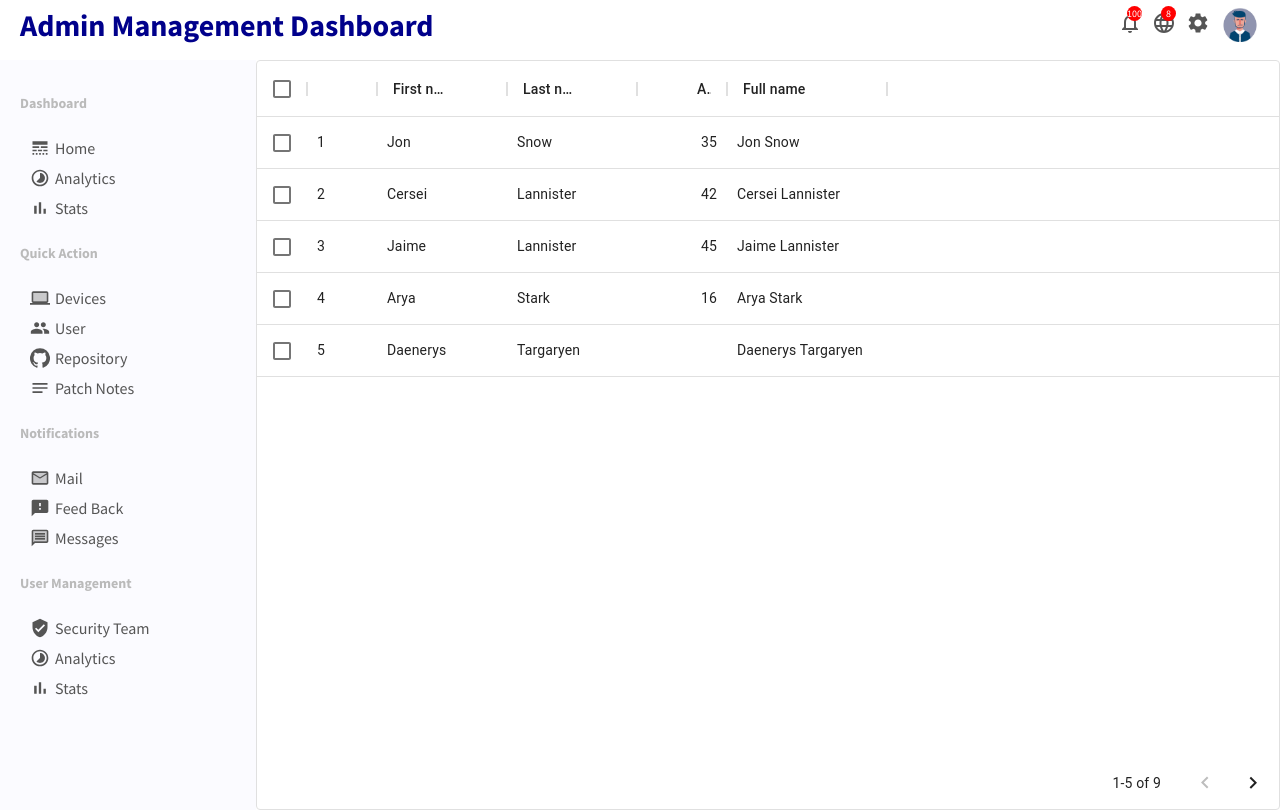
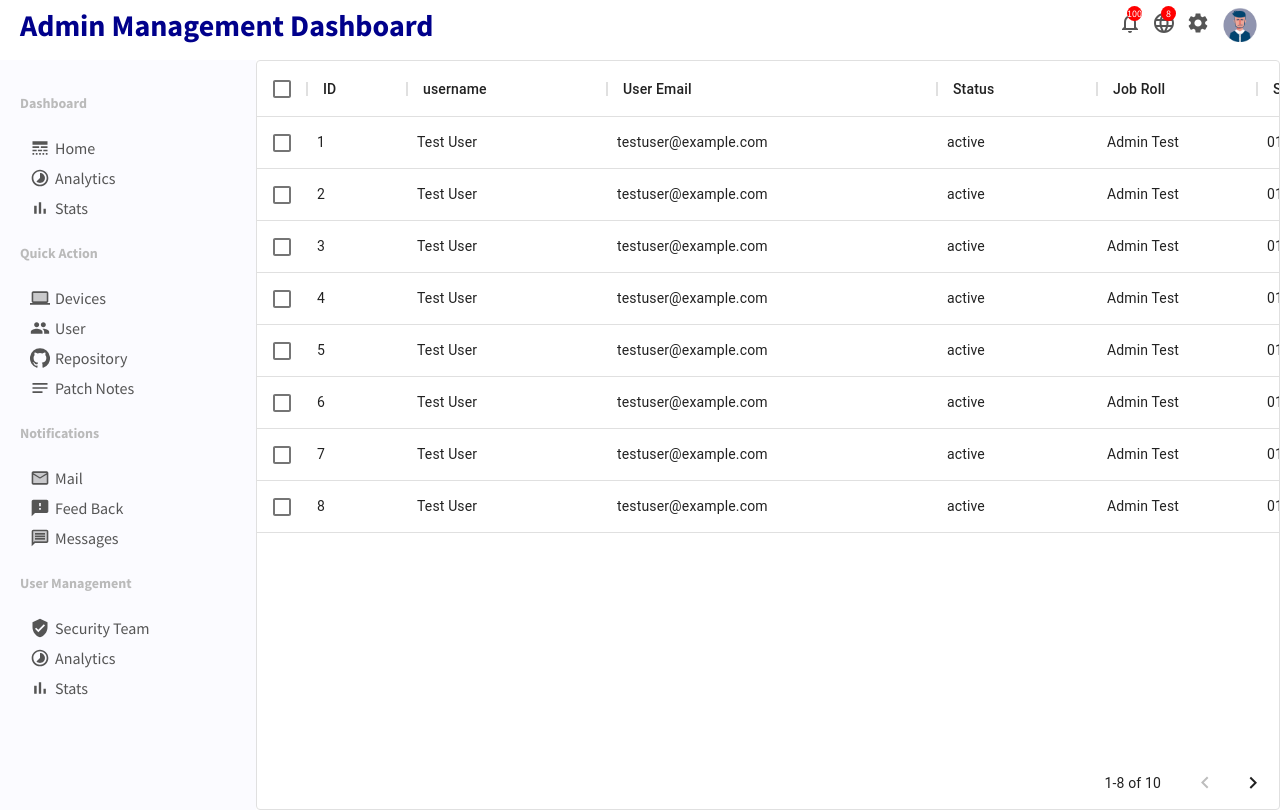
Before and after one commit to sayanmondal2098/patch-server-dashboard, a React (Create React App) app: page /userlist in a window 1280 px wide. Built offline with nearby package versions, Linux system fonts and the light colour scheme.

Commit message:
update basic delete

```diff
--- a/src/dummyData.js
+++ b/src/dummyData.js
@@ -72,3 +72,76 @@ export const Userdata = [
         amt: 2100,
       },
   ];
+
+export const userRows = [
+    { id: 1,
+      username: 'Test User',
+      email: 'testuser@example.com',
+      status: "active",
+      jobRoll: 'Admin Test',
+      StartDate: '01 Jan 2022',
+     },
+     { id: 2,
+        username: 'Test User',
+        email: 'testuser@example.com',
+        status: "active",
+        jobRoll: 'Admin Test',
+        StartDate: '01 Jan 2022',
+       },
+       { id: 3,
+        username: 'Test User',
+        email: 'testuser@example.com',
+        status: "active",
+        jobRoll: 'Admin Test',
+        StartDate: '01 Jan 2022',
+       },
+       { id: 4,
+        username: 'Test User',
+        email: 'testuser@example.com',
+        status: "active",
+        jobRoll: 'Admin Test',
+        StartDate: '01 Jan 2022',
+       },
+       { id: 5,
+        username: 'Test User',
+        email: 'testuser@example.com',
+        status: "active",
+        jobRoll: 'Admin Test',
+        StartDate: '01 Jan 2022',
+       },
+       { id: 6,
+        username: 'Test User',
+        email: 'testuser@example.com',
+        status: "active",
+        jobRoll: 'Admin Test',
+        StartDate: '01 Jan 2022',
+       },
+       { id: 7,
+        username: 'Test User',
+        email: 'testuser@example.com',
+        status: "active",
+        jobRoll: 'Admin Test',
+        StartDate: '01 Jan 2022',
+       },
+       { id: 8,
+        username: 'Test User',
+        email: 'testuser@example.com',
+        status: "active",
+        jobRoll: 'Admin Test',
+        StartDate: '01 Jan 2022',
+       },
+       { id: 9,
+        username: 'Test User',
+        email: 'testuser@example.com',
+        status: "active",
+        jobRoll: 'Admin Test',
+        StartDate: '01 Jan 2022',
+       },
+       { id: 10,
+        username: 'Test User',
+        email: 'testuser@example.com',
+        status: "active",
+        jobRoll: 'Admin Test',
+        StartDate: '01 Jan 2022',
+       },
+        ];
--- a/src/pages/userList/userList.css
+++ b/src/pages/userList/userList.css
@@ -1,3 +1,18 @@
 .userList {
     flex: 4;
+    align-items: center;
 }
+
+.userListEdit{
+    border: none;
+    border-radius: 10px;
+    padding: 5px 10px;
+    background-color: #3bb077;
+    color: #fff;
+    cursor: pointer;
+}
+
+.userListDelete{
+    color: red;
+    cursor: pointer;
+}
--- a/src/pages/userList/userList.jsx
+++ b/src/pages/userList/userList.jsx
@@ -1,49 +1,71 @@
 import React from 'react';
 import { DataGrid } from '@material-ui/data-grid'
+import { DeleteOutlineTwoTone } from '@material-ui/icons'
+import { userRows } from "../../dummyData";
 import "./userList.css";
+import { Link } from 'react-router-dom';
 
 
 export default function UserList() {
+    const [rows, setRows] = React.useState(userRows);
+    const hendleDelete = (id) => {
+        setRows(rows.filter(row => row.id !== id));
+    };
+
     const columns = [
-        { field: 'id', headerName: 'ID', width: 70 },
-        { field: 'firstName', headerName: 'First name', width: 130 },
-        { field: 'lastName', headerName: 'Last name', width: 130 },
+        { field: 'id', headerName: 'ID', width: 100 },
+        { field: 'username', headerName: 'username', width: 200 },
+        { field: 'email', headerName: 'User Email', width: 330 },
         {
-            field: 'age',
-            headerName: 'Age',
-            type: 'number',
-            width: 90,
+            field: 'status',
+            headerName: 'Status',
+            width: 160,
         },
         {
-            field: 'fullName',
-            headerName: 'Full name',
+            field: 'jobRoll',
+            headerName: 'Job Roll',
             description: 'This column has a value getter and is not sortable.',
-            sortable: false,
+            sortable: true,
             width: 160,
-            valueGetter: (params) =>
-                `${params.getValue(params.id, 'firstName') || ''} ${params.getValue(params.id, 'lastName') || ''
-                }`,
+
         },
+        {
+            field: 'StartDate',
+            headerName: 'Start Date',
+            description: 'This column has a value getter and is not sortable.',
+            type: 'date',
+            sortable: true,
+            width: 160,
+
+        },
+        {
+            field: 'Action',
+            headerName: 'Action',
+            width: 160,
+            renderCell: (params) => {
+
+                return (
+                <>
+                <Link to={"/user/"+params.row.id}>
+                <button className="userListEdit">Edit</button>
+                </Link>
+                <DeleteOutlineTwoTone className="userListDelete"
+                onClick={() => hendleDelete(params.row.id)}
+                />
+                </>
+                );
+            }
+        }
     ];
 
-    const rows = [
-        { id: 1, lastName: 'Snow', firstName: 'Jon', age: 35 },
-        { id: 2, lastName: 'Lannister', firstName: 'Cersei', age: 42 },
-        { id: 3, lastName: 'Lannister', firstName: 'Jaime', age: 45 },
-        { id: 4, lastName: 'Stark', firstName: 'Arya', age: 16 },
-        { id: 5, lastName: 'Targaryen', firstName: 'Daenerys', age: null },
-        { id: 6, lastName: 'Melisandre', firstName: null, age: 150 },
-        { id: 7, lastName: 'Clifford', firstName: 'Ferrara', age: 44 },
-        { id: 8, lastName: 'Frances', firstName: 'Rossini', age: 36 },
-        { id: 9, lastName: 'Roxie', firstName: 'Harvey', age: 65 },
-    ];
     return (
         <div className="userList">
             <DataGrid
                 rows={rows}
+                disableSelectionOnClick
                 columns={columns}
-                pageSize={5}
-                rowsPerPageOptions={[5]}
+                pageSize={8}
+                rowsPerPageOptions={[100]}
                 checkboxSelection
             />
         </div>
```
